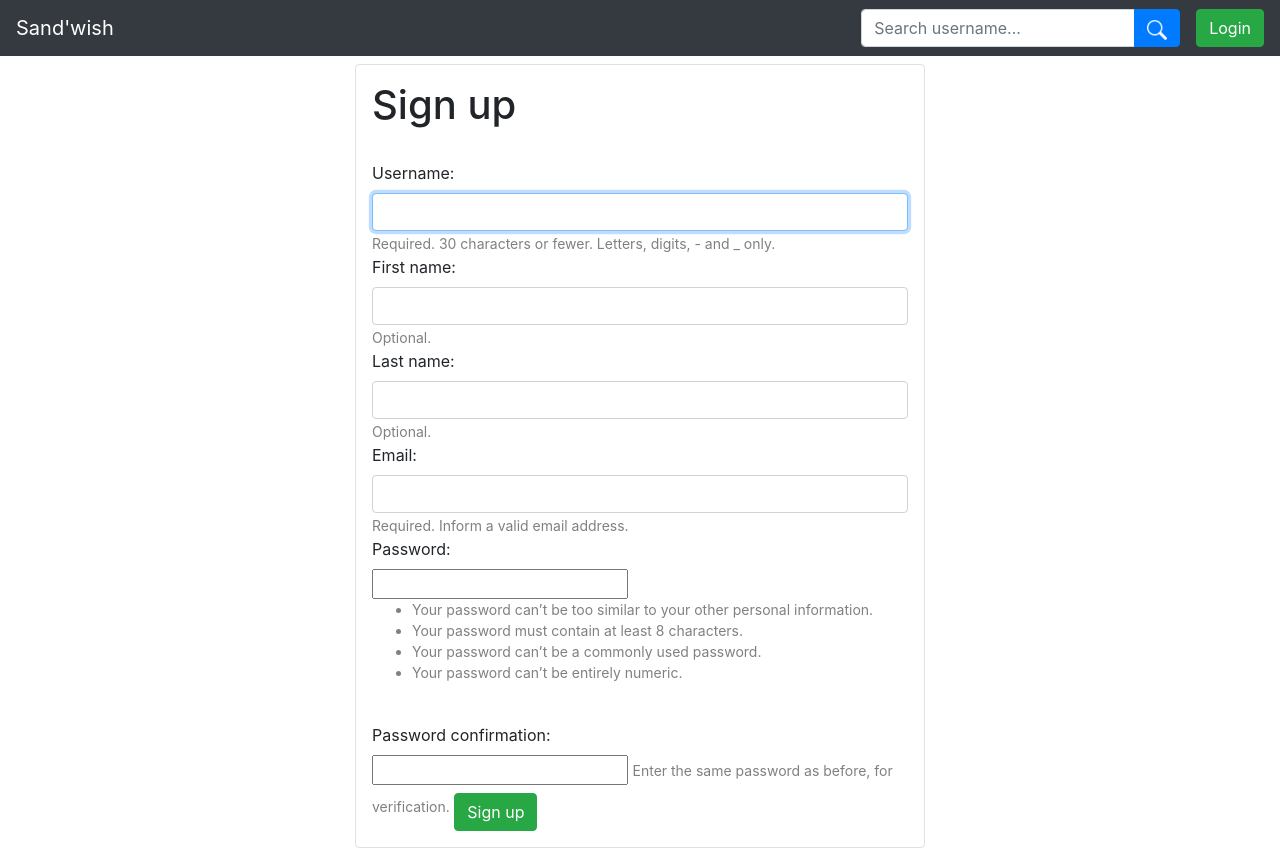
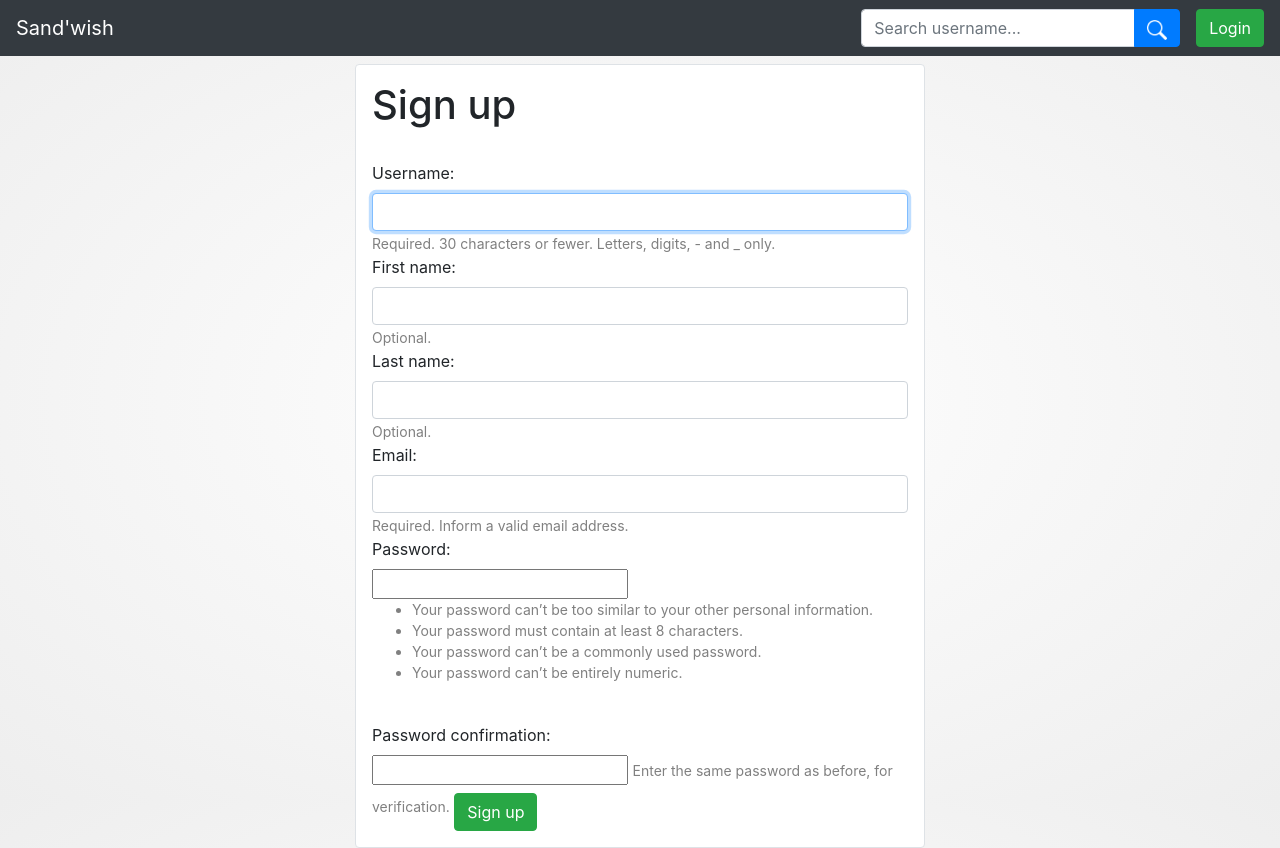
Before and after one commit to HE-Arc/Sand-wish, a Django app: page /signup/ in a window 1280 px wide. Run offline with Django 3.2, Linux system fonts and the light colour scheme; some libraries are stand-ins or nearby versions.

Commit message:
Add gradient background

```diff
--- a/sandwish/sandwish_app/static/styles/general.css
+++ b/sandwish/sandwish_app/static/styles/general.css
@@ -1,3 +1,6 @@
+body {
+  background: radial-gradient(white, #EEE) fixed;
+}
 
 .gift-item {
     box-sizing: border-box;
@@ -42,3 +45,7 @@
     width: 20px;
     height: 20px;
 }
+
+.bg-white{
+    background-color: #FFF;
+}
--- a/sandwish/sandwish_app/templates/registration/login.html
+++ b/sandwish/sandwish_app/templates/registration/login.html
@@ -14,7 +14,7 @@
 {% endif %}
 
 <div class="row justify-content-center mt-2 px-2 px-md-0">
-    <div class="border rounded col-lg-6 col-md-8 col-sm-12 p-3">
+    <div class="border rounded col-lg-6 col-md-8 col-sm-12 p-3 bg-white">
         <h1>Login</h1>
         <form method="post" action="{% url 'login' %}" class="mt-4">
             {% csrf_token %}
--- a/sandwish/sandwish_app/templates/registration/signup.html
+++ b/sandwish/sandwish_app/templates/registration/signup.html
@@ -2,7 +2,7 @@
 
 {% block content %}
 <div class="row justify-content-center mt-2 px-2 px-md-0">
-    <div class="border rounded col-lg-6 col-md-8 col-sm-12 p-3">
+    <div class="border rounded col-lg-6 col-md-8 col-sm-12 p-3 bg-white">
         <h1>Sign up</h1>
         <form method="post">
             {% csrf_token %}
--- a/sandwish/sandwish_app/templates/sandwish_app/gift_confirm_delete.html
+++ b/sandwish/sandwish_app/templates/sandwish_app/gift_confirm_delete.html
@@ -3,7 +3,7 @@
 {% block title %}Delete gift{% endblock %}
 
 {% block content %}
-    <div class="border rounded mt-2 p-3">
+    <div class="border rounded mt-2 p-3 bg-white">
         <h1>Delete a gift !</h1>
         <form action="" method="post">
             {% csrf_token %}
--- a/sandwish/sandwish_app/templates/sandwish_app/gift_confirm_validate.html
+++ b/sandwish/sandwish_app/templates/sandwish_app/gift_confirm_validate.html
@@ -2,7 +2,7 @@
 
 {% block content %}
 
-    <div class="border rounded mt-2 p-3">
+    <div class="border rounded mt-2 p-3 bg-white">
         <h1>Validate a gift !</h1>
         <form action="" method="post">
             {% csrf_token %}
--- a/sandwish/sandwish_app/templates/sandwish_app/gift_form.html
+++ b/sandwish/sandwish_app/templates/sandwish_app/gift_form.html
@@ -2,7 +2,7 @@
 
 {% block content %}
     <div class="row justify-content-center mt-2 px-2 px-md-0">
-        <div class="border rounded col-lg-6 col-md-8 col-sm-12 p-3">
+        <div class="border rounded col-lg-6 col-md-8 col-sm-12 p-3 bg-white">
             <h1>Create a gift</h1>
             <form class="mt-4" action="" method="post" enctype="multipart/form-data">
                 {% csrf_token %}
--- a/sandwish/sandwish_app/templates/sandwish_app/wishlist.html
+++ b/sandwish/sandwish_app/templates/sandwish_app/wishlist.html
@@ -26,7 +26,7 @@
         {% if gift.0.validated %}
         <div class="gift-item border rounded shadow-sm my-2 alert-success">
         {% else %}
-        <div class="gift-item border rounded shadow-sm my-2">
+        <div class="gift-item border rounded shadow-sm my-2 bg-white">
         {% endif %}
             <div class="gift-img rounded ">
                 <img class="gift-img" src="{{ gift.0.image.url }}" />
--- a/sandwish/sandwish_app/templates/sandwish_app/wishlist_confirm_delete.html
+++ b/sandwish/sandwish_app/templates/sandwish_app/wishlist_confirm_delete.html
@@ -1,9 +1,7 @@
 {% extends "sandwish_app/base_generic.html" %}
 
-{% block title %}Delete wishlist{% endblock %}
-
 {% block content %}
-    <div class="border rounded mt-2 p-3">
+    <div class="border rounded mt-2 p-3 bg-white">
         <h1>Delete a wishlist !</h1>
         <form action="" method="post">
             {% csrf_token %}
```
